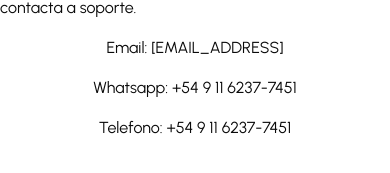
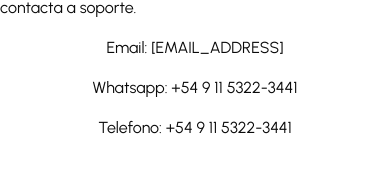
Before and after one commit to PauloAcca/entrenio-dashboard, a Next.js app in the folder apps/web/: page /reports in a window 390 px wide. Shown: the part 463-636 px from the top of the page. Built offline with nearby package versions, Linux system fonts and the light colour scheme.

Commit message:
fix: Update Whatsapp and Phone contact numbers.

```diff
--- a/apps/web/src/app/(dashboard)/reports/page.tsx
+++ b/apps/web/src/app/(dashboard)/reports/page.tsx
@@ -4,8 +4,8 @@ export default function ReportsPage() {
             <h1 className="text-2xl font-bold">Reportes</h1>
             <p>Para reportar un problema o sugerencia, por favor contacta a soporte.</p>
             <p>Email: [EMAIL_ADDRESS]</p>
-            <p>Whatsapp: +54 9 11 6237-7451</p>
-            <p>Telefono: +54 9 11 6237-7451</p>
+            <p>Whatsapp: +54 9 11 5322-3441</p>
+            <p>Telefono: +54 9 11 5322-3441</p>
         </div>
     )
 }
```
